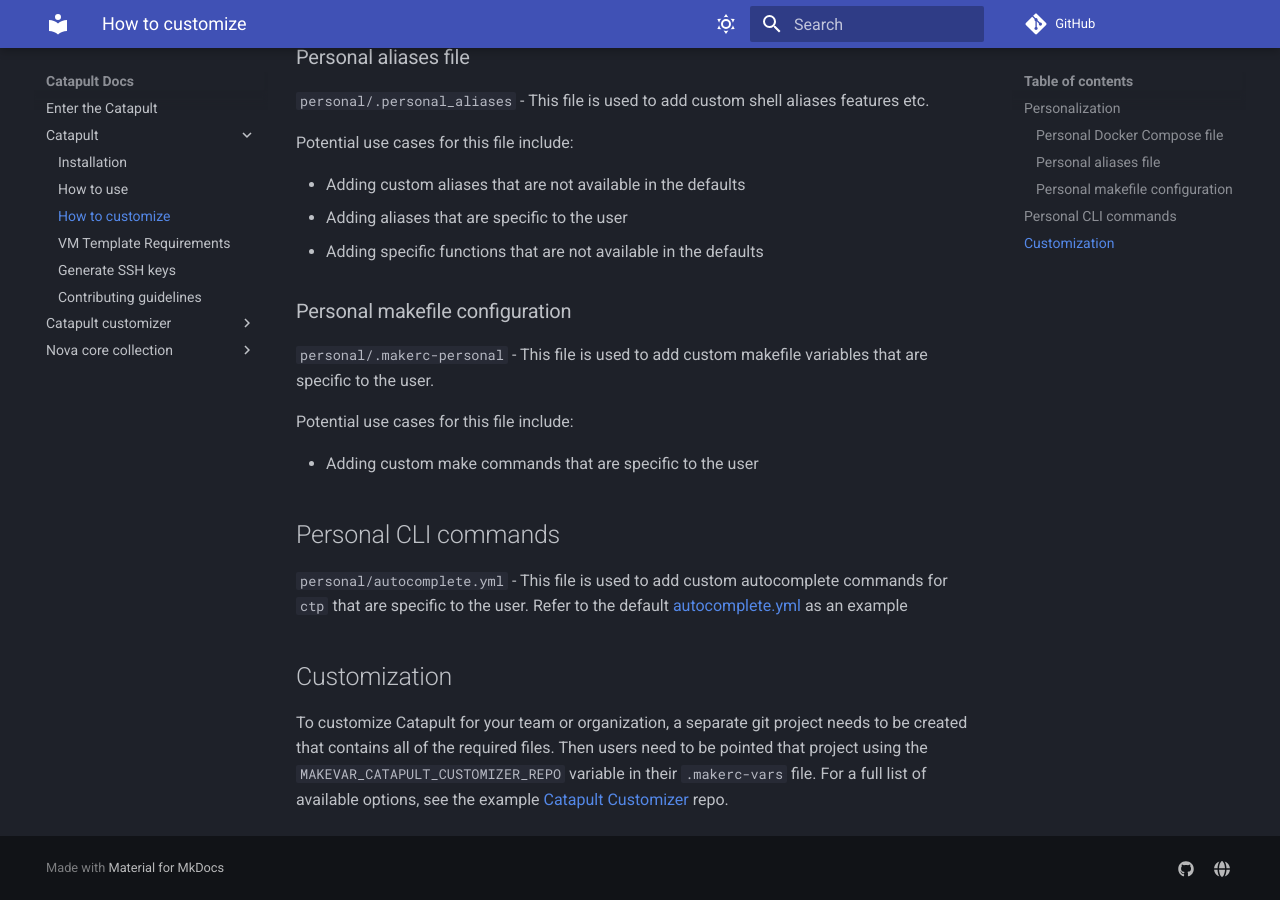
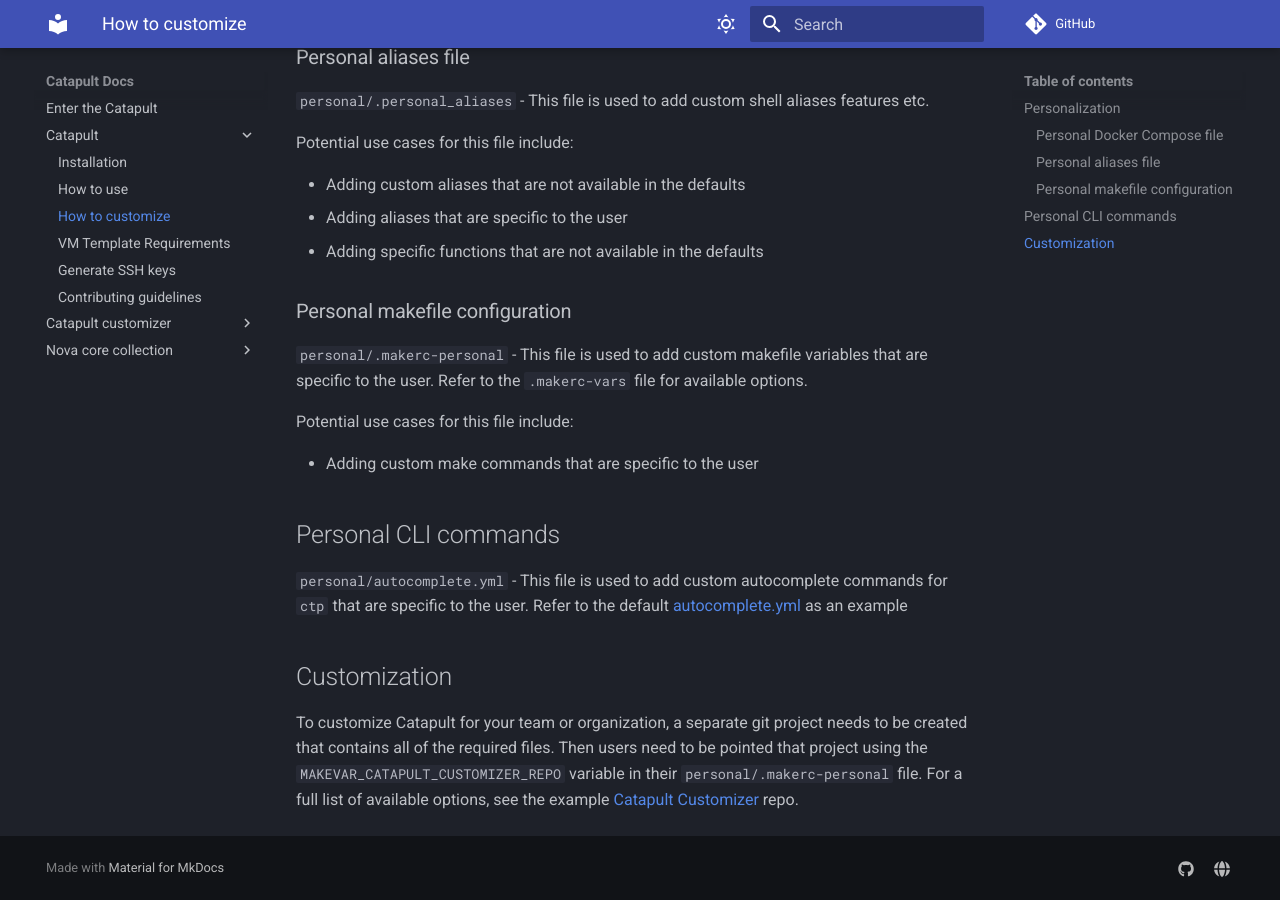
Before and after one commit to ClarifiedSecurity/catapult-docs, an MkDocs documentation site: the page built from docs/catapult/03-how-to-customize.md, in a window 1280 px wide and 900 px high, scrolled down 743 px. Built offline with MkDocs 1.6.1 and Material for MkDocs 9.7.7, drawn with Linux system fonts in a browser that asks for light colours; comment, search, counter and statistics services are not loaded.

Commit message:
CatapultBot update docs

```diff
--- a/docs/catapult/03-how-to-customize.md
+++ b/docs/catapult/03-how-to-customize.md
@@ -31,7 +31,7 @@
 
 ### Personal makefile configuration
 
-`personal/.makerc-personal` - This file is used to add custom makefile variables that are specific to the user.
+`personal/.makerc-personal` - This file is used to add custom makefile variables that are specific to the user. Refer to the `.makerc-vars` file for available options.
 
 Potential use cases for this file include:
 
@@ -43,4 +43,4 @@
 
 ## Customization
 
-To customize Catapult for your team or organization, a separate git project needs to be created that contains all of the required files. Then users need to be pointed that project using the `MAKEVAR_CATAPULT_CUSTOMIZER_REPO` variable in their `.makerc-vars` file. For a full list of available options, see the example [Catapult Customizer](https://github.com/ClarifiedSecurity/catapult-customizer) repo.
+To customize Catapult for your team or organization, a separate git project needs to be created that contains all of the required files. Then users need to be pointed that project using the `MAKEVAR_CATAPULT_CUSTOMIZER_REPO` variable in their `personal/.makerc-personal` file. For a full list of available options, see the example [Catapult Customizer](https://github.com/ClarifiedSecurity/catapult-customizer) repo.
```
Also changed, not shown: docs/catapult/01-installation.md (+0 -2 lines).
